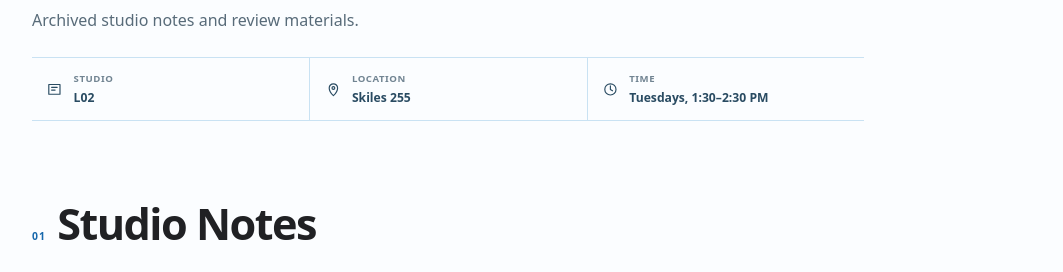
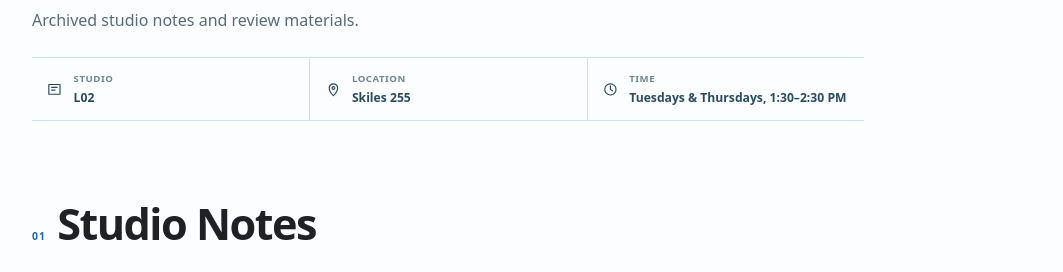
Before and after one commit to Rick3yHuang/Rick3yHuang.github.io, a Jekyll site: the page built from teaching/math-1554.md, in a window 1280 px wide and 900 px high. Shown: the part 343-615 px from the top of the window, without its empty margins (108-1171 px from the left). Built offline with Jekyll 4.4.1, drawn with Linux system fonts in a browser that asks for light colours.

Commit message:
Correct MATH 1554 studio schedule to Tuesdays and Thursdays

```diff
--- a/teaching/math-1554.md
+++ b/teaching/math-1554.md
@@ -22,7 +22,7 @@ permalink: /teaching/math-1554/
   </a>
   <div>
     <svg aria-hidden="true" viewBox="0 0 24 24"><circle cx="12" cy="12" r="8"/><path d="M12 7v5l3 2"/></svg>
-    <span><small>Time</small><strong>Tuesdays, 1:30–2:30 PM</strong></span>
+    <span><small>Time</small><strong>Tuesdays &amp; Thursdays, 1:30–2:30 PM</strong></span>
   </div>
 </div>
 
```
